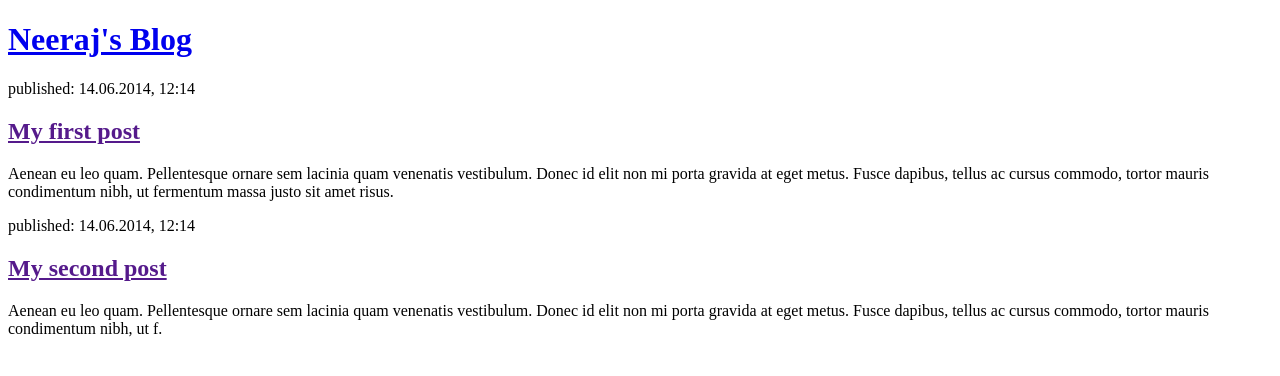
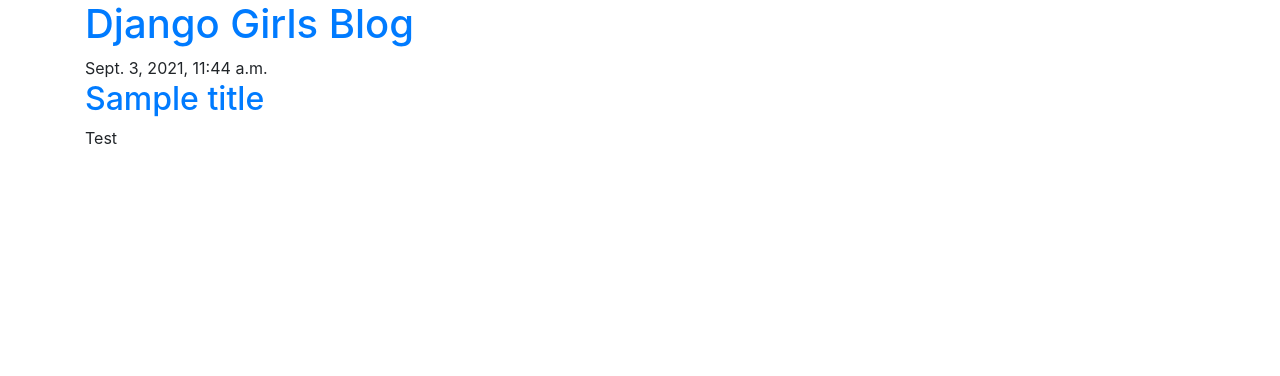
Before and after one commit to neerajkarlus/my-first-blog, a Django app: page / in a window 1280 px wide. Shown: the top 376 px of the page. Run offline with Django 3.2, Linux system fonts and the light colour scheme; data comes from the database, SQL or seed files in the repository; both versions use the stored data as it was after the commit.

Commit message:
Added view and template for detailed blog post as well as CSS for the site.

```diff
--- /dev/null
+++ b/blog/templates/blog/base.html
@@ -0,0 +1,25 @@
+{% load static %}
+<!DOCTYPE html>
+<html>
+    <head>
+        <title>Django Girls blog</title>
+        <link rel="stylesheet" href="https://cdn.jsdelivr.net/npm/bootstrap@4.5.3/dist/css/bootstrap.min.css" integrity="sha384-TX8t27EcRE3e/ihU7zmQxVncDAy5uIKz4rEkgIXeMed4M0jlfIDPvg6uqKI2xXr2" crossorigin="anonymous">
+        <link href='//fonts.googleapis.com/css?family=Lobster&subset=latin,latin-ext' rel='stylesheet' type='text/css'>
+        <link rel="stylesheet" href="{% static 'css/blog.css' %}">
+    </head>
+    <body>
+        <header class="page-header">
+          <div class="container">
+              <h1><a href="/">Django Girls Blog</a></h1>
+          </div>
+        </header>
+        <main class="container">
+            <div class="row">
+                <div class="col">
+                {% block content %}
+                {% endblock %}
+                </div>
+            </div>
+        </main>
+    </body>
+</html>
--- a/blog/templates/blog/post_list.html
+++ b/blog/templates/blog/post_list.html
@@ -1,23 +1,12 @@
-<!DOCTYPE html>
-<html>
-    <head>
-        <title>neeraj's blog</title>
-    </head>
-    <body>
-        <header>
-            <h1><a href="/">Neeraj's Blog</a></h1>
-        </header>
-
-        <article>
-            <time>published: 14.06.2014, 12:14</time>
-            <h2><a href="">My first post</a></h2>
-            <p>Aenean eu leo quam. Pellentesque ornare sem lacinia quam venenatis vestibulum. Donec id elit non mi porta gravida at eget metus. Fusce dapibus, tellus ac cursus commodo, tortor mauris condimentum nibh, ut fermentum massa justo sit amet risus.</p>
+{% extends 'blog/base.html' %}
+{% block content %}
+    {% for post in posts %}
+        <article class="post">
+            <time class="date">
+                {{ post.published_date }}
+            </time>
+            <h2><a href="{% url 'post_detail' pk=post.pk %}">{{ post.title }}</a></h2>
+            <p>{{ post.text|linebreaksbr }}</p>
         </article>
-
-        <article>
-            <time>published: 14.06.2014, 12:14</time>
-            <h2><a href="">My second post</a></h2>
-            <p>Aenean eu leo quam. Pellentesque ornare sem lacinia quam venenatis vestibulum. Donec id elit non mi porta gravida at eget metus. Fusce dapibus, tellus ac cursus commodo, tortor mauris condimentum nibh, ut f.</p>
-        </article>
-    </body>
-</html>
+    {% endfor %}
+{% endblock %}
--- a/blog/urls.py
+++ b/blog/urls.py
@@ -3,4 +3,5 @@ from . import views
 
 urlpatterns = [
     path('', views.post_list, name='post_list'),
+    path('post/<int:pk>/', views.post_detail, name='post_detail'),
 ]
--- a/blog/views.py
+++ b/blog/views.py
@@ -1,5 +1,11 @@
-from django.shortcuts import render
+from django.shortcuts import get_object_or_404, render
+from django.utils import timezone
+from .models import Post
 
-# Create your views here.
 def post_list(request):
-    return render(request, 'blog/post_list.html',{})
+    posts = Post.objects.filter(published_date__lte=timezone.now()).order_by('published_date')
+    return render(request, 'blog/post_list.html', {'posts': posts})
+
+def post_detail(request, pk):
+    post = get_object_or_404(Post, pk=pk)
+    return render(request, 'blog/post_detail.html', {'post': post})
```
Also changed, not shown: blog/templates/blog/post_detail.html (added, +13 -0 lines), db.sqlite3.
